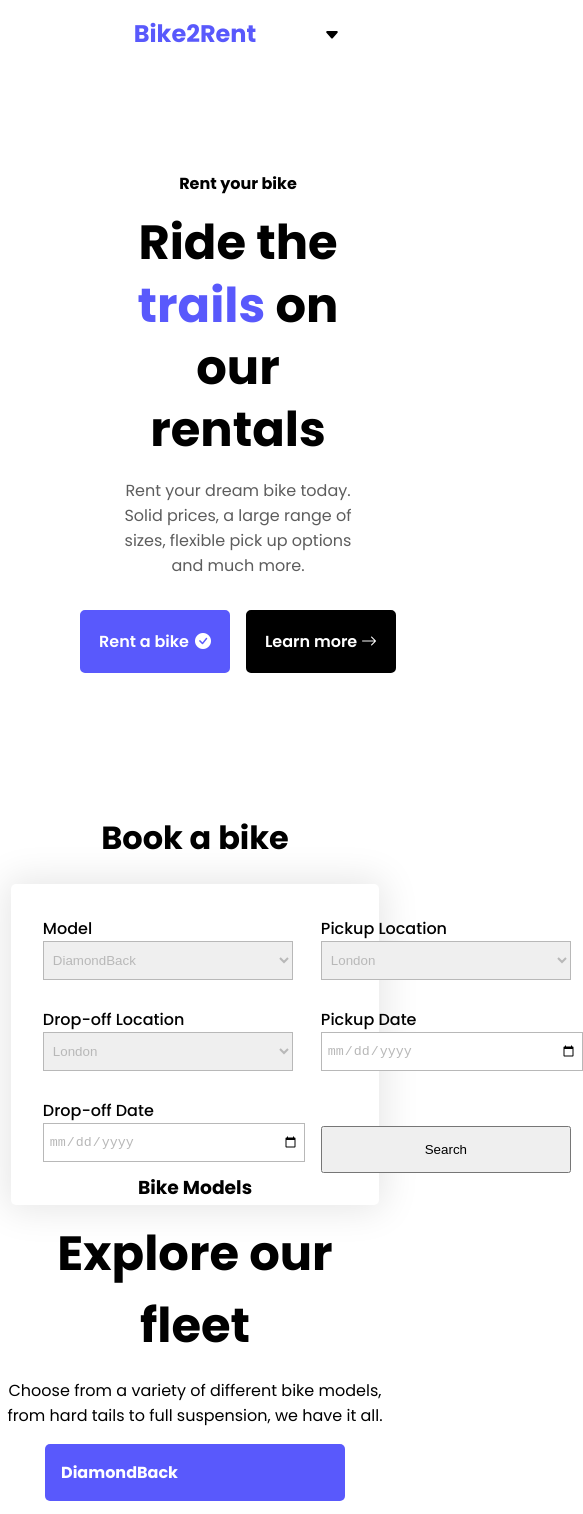
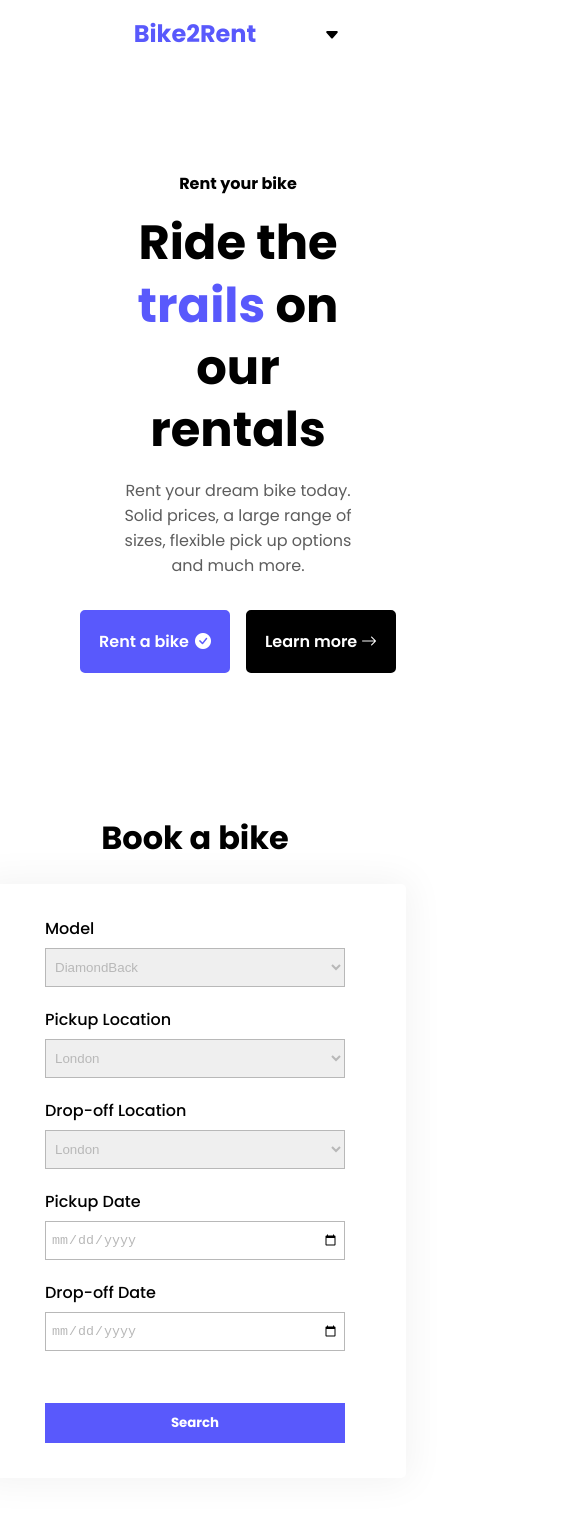
Before and after one commit to TegaBC/bike-rental, a React (Vite) app: page / in a window 390 px wide. Shown: the top 1514 px of the page, 583 px wide, since content can reach past the window. Built offline with nearby package versions, Linux system fonts and the light colour scheme.

Commit message:
responsive design

```diff
--- a/src/styles/BookingForm.module.css
+++ b/src/styles/BookingForm.module.css
@@ -1,23 +1,25 @@
 
 .wrapper{
-    padding: 1rem;
+    padding: 1rem 1rem 5rem 1rem;
     display: flex;
     flex-direction: column;
     align-items: center;
 }
 
 .wrapper form {
+    width: clamp(100px, 75%, 1000px);
+
     display: grid;
-    grid-template-columns: repeat(2, 1fr);
+    justify-content: center;
+    grid-template-columns: repeat(auto-fit, minmax(100px, 300px));
     grid-auto-rows: 75px;
 
     border-radius: 5px;
     padding: 2rem;
-    width: 85%;
     gap: 1rem;
-    -webkit-box-shadow: 0px 0px 37px 5px rgba(0,0,0,0.1);
-    -moz-box-shadow: 0px 0px 37px 5px rgba(0,0,0,0.1);
-    box-shadow: 0px 0px 37px 5px rgba(0, 0, 0, 0.1);
+    -webkit-box-shadow: 0px 0px 37px 5px rgba(0,0,0,0.05);
+    -moz-box-shadow: 0px 0px 37px 5px rgba(0,0,0,0.05);
+    box-shadow: 0px 0px 37px 5px rgba(0, 0, 0, 0.05);
 }
 
 .form-entry {
@@ -25,24 +27,43 @@
     flex-direction: column;
 }
 
-.form-entry label {
+.form-entry label, .form-entry-button label {
+    height: 2rem;
     font-weight: 500;
 }
 
 .form-entry select, input {
     padding: 10px 5px;
     border: 1px solid rgb(184, 184, 184);
-    width: 250px;
-    color: rgb(184,184,184) ;
+    color: rgb(184,184,184);
+}
+
+.form-entry select option {
+    color: black;
 }
 
 .form-entry-button {
-    width: 250px;
     display: flex;
-    align-items: flex-end;
+    flex-direction: column;
 }
 
 .form-entry-button button {
-    width: 100%;
-    height: 63%;
+    color: white;
+    font-weight: 800;
+    font-family: var(--font-primary);
+    background-color: var(--clr-secondary);
+    padding: 10px 5px;
+    cursor: pointer;
+    border: none;
+    transition: background-color 200ms;
 }
+
+.form-entry-button button:hover {
+    background-color: var(--clr-secondary-hover);
+}
+
+@media screen and (max-width: 500px) {
+    .wrapper form {
+        width: 100%;
+    }
+}
```
